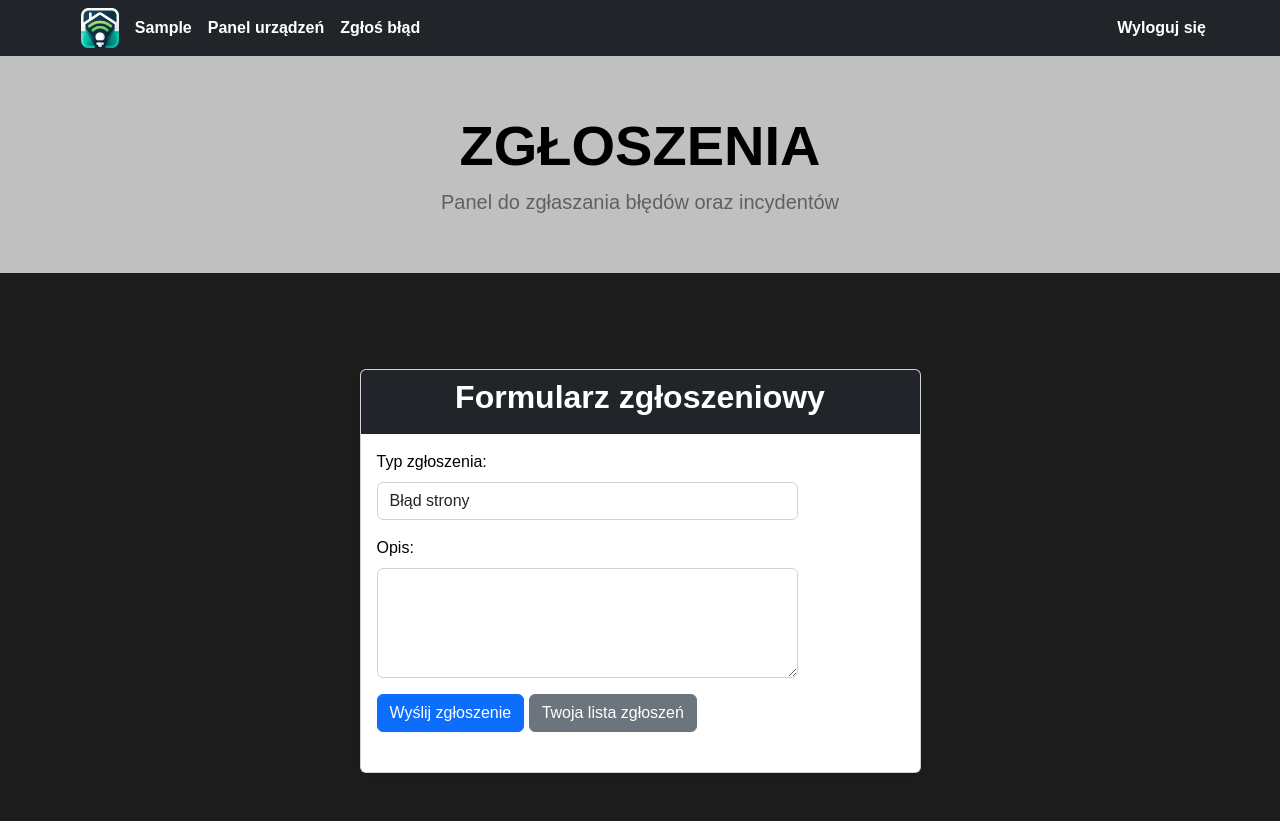
After one commit to Playdovsky/Smart-Home, a PHP site: page /panel-uzytkownika/zglos-blad.php in a window 1280 px wide. The commit adds this page. Run offline with PHP 8.4, Linux system fonts and the light colour scheme; the visitor is signed in with stand-in values (Sample User, id 1); tables that the repository leaves empty or names only in its code hold one stand-in row (values such as "Sample post").

Commit message:
User error reporting and list

```diff
--- a/panel-uzytkownika/js/overlay.js
+++ b/panel-uzytkownika/js/overlay.js
@@ -78,7 +78,7 @@ $(document).ready(function() {
         var deviceId = $('#deviceId').val();
         var confirmed = confirm("Czy na pewno chcesz usunąć to urządzenie?");
 
-        if (confirmed) {
+        if (confirmed == true) {
             var data = {
                 device_id: deviceId
             };
--- a/panel-uzytkownika/js/profil.js
+++ b/panel-uzytkownika/js/profil.js
@@ -1,6 +1,6 @@
 $(document).on('click', '#deactivateAccountBtn', function() {
     var confirmed = confirm("Czy na pewno chcesz dezaktywować konto? Utracisz dostęp do swojego konta i urządzeń z nim powiązanych, ten proces jest odwracalny tylko po skontaktowaniu się z administratorem strony.");
-    if (confirmed) {
+    if (confirmed == true) {
         $.ajax({
             url: 'dezaktywuj-konto.php',
             type: 'POST',
@@ -13,7 +13,5 @@ $(document).on('click', '#deactivateAccountBtn', function() {
                 console.error('Wystąpił błąd podczas dezaktywacji konta.', xhr.responseText);
             }
         });
-    } else {
-        console.log('Dezaktywacja konta anulowana.');
     }
 });
--- a/panel-uzytkownika/panel-uzytkownika.php
+++ b/panel-uzytkownika/panel-uzytkownika.php
@@ -51,7 +51,7 @@
                     ?>
 
                     <li class="nav-item"><a class="nav-link active" id="showForm" aria-current="page" href="#"><b>Dodaj urządzenie</b></a></li>
-                    <li class="nav-item"><a class="nav-link active" aria-current="page" href="#!"><b>Zgłoś błąd</b></a></li>
+                    <li class="nav-item"><a class="nav-link active" aria-current="page" href="zglos-blad.php"><b>Zgłoś błąd</b></a></li>
                     <!--
                     <li class="nav-item dropdown">
                         <a class="nav-link dropdown-toggle text-white" id="navbarDropdown" href="#" role="button" data-bs-toggle="dropdown" aria-expanded="false"><b>Urządzenia</b></a>
--- /dev/null
+++ b/panel-uzytkownika/zglos-blad.php
@@ -0,0 +1,178 @@
+<html lang="en">
+    <?php
+        session_start();
+    ?>
+
+    <head>
+        <meta charset="utf-8" />
+        <meta name="viewport" content="width=device-width, initial-scale=1, shrink-to-fit=no" />
+        <meta name="keywords" content="Smart Home, Future, Device, Devices, Dashboard" />
+        <meta name="description" content="Smart Home internet application" />
+        <meta name="author" content="Bartosz Majczyk, Mateusz Pałka" />
+
+        <title>Smart Future</title>
+
+        <link href="https://cdn.jsdelivr.net/npm/bootstrap-icons@1.5.0/font/bootstrap-icons.css" rel="stylesheet" />
+        <link href="css/styles.css" rel="stylesheet" />
+        <link rel="icon" href="../images/fevicon.png" type="image/gif" />
+        <link href="../css/font-awesome.min.css" rel="stylesheet" />
+        <link href="../css/style.css" rel="stylesheet" />
+        <link href="../css/responsive.css?v=1.0" rel="stylesheet" />
+        <!--<link href="css/styles.css" rel="stylesheet" />-->
+
+        <script src="https://ajax.googleapis.com/ajax/libs/jquery/3.5.1/jquery.min.js"></script>
+        <script src="https://cdn.jsdelivr.net/npm/bootstrap@5.2.3/dist/js/bootstrap.bundle.min.js"></script>
+    </head>
+    <body>
+        <!-- Navigation-->
+        <nav class="navbar navbar-expand-lg navbar-dark bg-dark">
+            <div class="container px-5 ms-xl-2">
+                <a href="panel-uzytkownika.php"><img src="../images/fevicon.png" id="logo-image" class="img-fluid"></a>
+                <button class="navbar-toggler" type="button" data-bs-toggle="collapse" data-bs-target="#navbarSupportedContent" aria-controls="navbarSupportedContent" aria-expanded="false" aria-label="Toggle navigation"><span class="navbar-toggler-icon"></span></button>
+                <ul class="navbar-nav me-auto mb-2 mb-lg-0 ms-lg-2">
+
+                    <?php
+                        $user_id = $_SESSION['user_id'];
+
+                        $servername = "localhost";
+                        $username = "2025_mpalka21";
+                        $password = "palka_majczyk";
+                        $dbname = "2025_mpalka21";
+
+                        $conn = new mysqli($servername, $username, $password, $dbname);
+
+                        $query = "SELECT Imie FROM tbl_Uzytkownicy WHERE ID_Uzytkownika = '$user_id'";
+                        $result = $conn->query($query);
+                        $row = $result->fetch_assoc();
+                        $user_name = $row['Imie'];
+
+                        echo "<li class='nav-item'><a class='nav-link active' aria-current='page' href='profil-uzytkownika.php'><b>$user_name</b></a></li>";
+                    ?>
+                    <li class="nav-item"><a class="nav-link active" id="showForm" aria-current="page" href="panel-uzytkownika.php"><b>Panel urządzeń</b></a></li>
+                    <li class="nav-item"><a class="nav-link active" aria-current="page" href="zglos-blad.php"><b>Zgłoś błąd</b></a></li>
+                    <!--
+                    <li class="nav-item dropdown">
+                        <a class="nav-link dropdown-toggle text-white" id="navbarDropdown" href="#" role="button" data-bs-toggle="dropdown" aria-expanded="false"><b>Urządzenia</b></a>
+                        <ul class="dropdown-menu" aria-labelledby="navbarDropdown">
+                            <li><a class="dropdown-item" href="#!">Dodaj</a></li>
+                            <li><a class="dropdown-item" href="#!">Modyfikuj</a></li>
+                            <li><a class="dropdown-item" href="#!">Usuń</a></li>
+                        </ul>
+                    </li>
+                    -->
+                </ul>
+            </div>
+
+            <div class="mx-md-5">
+                <form method="post">
+                    <input type="submit" id="wylogowanie" value="Wyloguj się" name="logout">
+                </form>
+
+                <?php
+                    if(isset($_POST['logout'])) {
+                        $_SESSION = array();
+                        session_destroy();
+
+                        header("Location: ../index.php");
+                        exit();
+                    }
+                ?>
+            </div>
+        </nav>
+        <!-- Header-->
+        <header class="py-2" style="background-color: rgb(192, 192, 192);">
+            <div class="container px-4 px-lg-5 my-5">
+                <div class="text-center">
+                    <h1 class="display-4 fw-bolder text-black">ZGŁOSZENIA</h1>
+                    <p class="lead fw-normal text-black-50 mb-0">Panel do zgłaszania błędów oraz incydentów</p>
+                </div>
+            </div>
+        </header>
+
+        <!-- Section-->
+        <section class="py-5">
+            <div class="container mt-5">
+                <div class="row justify-content-center">
+                    <div class="col-lg-6">
+                        <div class="card shadow-sm">
+                            <div class="card-header text-center text-white bg-dark">
+                                <h2><b>Formularz zgłoszeniowy</b></h2>
+                            </div>
+                            <div class="card-body">
+                                <form id="reportForm" method="POST">
+                                    <div class="mb-3">
+                                        <label class="form-label text-black">Typ zgłoszenia:</label>
+                                        <select class="form-control" id="inputTyp" name="typ" required>
+                                            <option value="Błąd strony">Błąd strony</option>
+                                            <option value="Błąd profilu">Błąd profilu</option>
+                                            <option value="Błąd urządzenia">Błąd urządzenia</option>
+                                            <option value="Propozycja zmiany">Propozycja zmiany</option>
+                                            <option value="Inne">Inne</option>
+                                        </select>
+                                    </div>
+                                    <div class="mb-3">
+                                        <label class="form-label text-black">Opis:</label>
+                                        <textarea class="form-control" id="inputOpis" name="opis" rows="4" required></textarea>
+                                    </div>
+                                    <button type="submit" class="btn btn-primary mb-2" id="sendReportBtn">Wyślij zgłoszenie</button>
+                                    <a href="lista-zgloszen.php" class = "btn btn-secondary mb-2">Twoja lista zgłoszeń</a>
+                                    <div id="responseMessage"></div>
+                                </form>
+                            </div>
+
+                            <?php
+                                if (!isset($_SESSION['user_id'])) {
+                                    echo "<p style='color: red; text-align: center; margin-bottom: 10px;'><b>Musisz być zalogowany, aby wysłać zgłoszenie.</b></p>";
+                                    exit();
+                                }
+
+                                if ($_SERVER["REQUEST_METHOD"] === "POST") {
+                                    $typ = $_POST['typ'] ?? '';
+                                    $opis = $_POST['opis'] ?? '';
+                                    $user_id = $_SESSION['user_id'];
+
+                                    if (empty($typ) || empty($opis)) {
+                                        echo "<p style='color: red; text-align: center; margin-bottom: 10px;'><b>Typ i opis zgłoszenia są wymagane.</b></p>";
+                                        exit();
+                                    }
+
+                                    $servername = "localhost";
+                                    $username = "2025_mpalka21";
+                                    $password = "palka_majczyk";
+                                    $dbname = "2025_mpalka21";
+
+                                    try {
+                                        $conn = new mysqli($servername, $username, $password, $dbname);
+
+                                        if ($conn->connect_error) {
+                                            throw new Exception("Błąd połączenia z bazą danych: " . $conn->connect_error);
+                                        }
+
+                                        $insertQuery = "INSERT INTO tbl_Zgloszenia (ID_Uzytkownika, Typ, Opis, Status, DataZgloszenia) VALUES (?, ?, ?, 0, NOW())";
+                                        $stmt = $conn->prepare($insertQuery);
+                                        if (!$stmt) {
+                                            throw new Exception("Błąd przygotowania zapytania: " . $conn->error);
+                                        }
+                                        $stmt->bind_param("iss", $user_id, $typ, $opis);
+                                        if (!$stmt->execute()) {
+                                            throw new Exception("Błąd wykonania zapytania: " . $conn->error);
+                                        }
+
+                                        echo "<p style='color: green; text-align: center; margin-bottom: 10px;'><b>Zgłoszenie zostało wysłane.</b></p>";
+                                    } catch (Exception $e) {
+                                        echo "<p style='color: red; text-align: center; margin-bottom: 10px;'><b>" . $e->getMessage() . "</b></p>";
+                                    }
+
+                                    $stmt->close();
+                                    $conn->close();
+
+                                    exit();
+                                }
+                            ?>
+                        </div>
+                    </div>
+                </div>
+            </div>
+        </section>
+    </body>
+</html>
```
Also changed, not shown: panel-uzytkownika/js/scripts.js (deleted, +0 -7 lines), panel-uzytkownika/lista-zgloszen.php (added, +191 -0 lines), panel-uzytkownika/profil-uzytkownika.php (+4 -3 lines).
